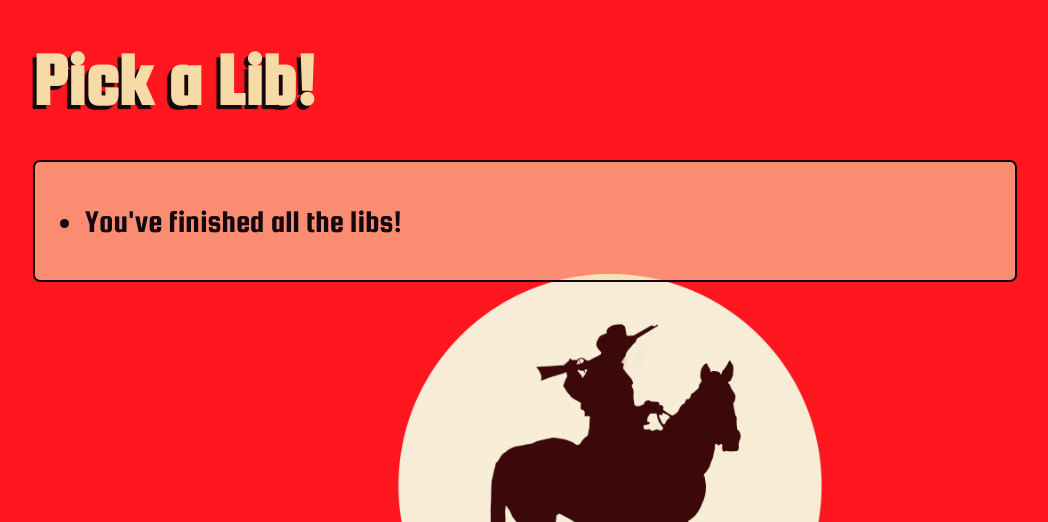
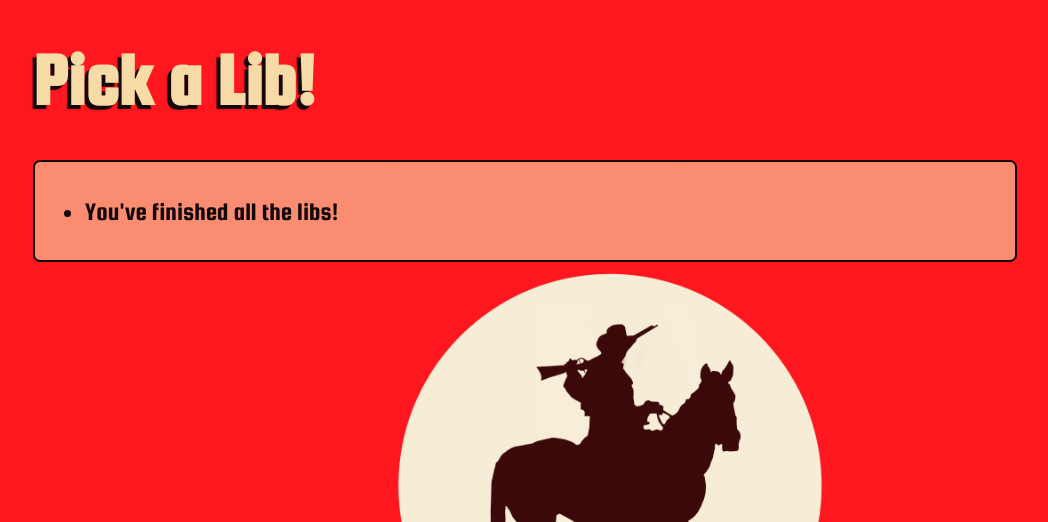
Before and after one commit to joe-gerhard/django-unlibbed, a Django app: page /madlib/new/ in a window 1280 px wide. Shown: the part 61-583 px from the top of the page, without its empty margins (31-1079 px from the left). Run offline with Django 3.2, Linux system fonts and the light colour scheme; the visitor is signed in with stand-in values (Sample User, id 1); data that the repository does not hold is empty.

Commit message:
update to master

```diff
--- a/main_app/static/main_app/css/style.css
+++ b/main_app/static/main_app/css/style.css
@@ -74,7 +74,7 @@ h1 {
     background-color: #f7dba79a;
     border-radius: 7px;
     width: 75vw;
-    font-size: 2.5vw;
+    font-size: 2vw;
     list-style: none;
 }
 
```
